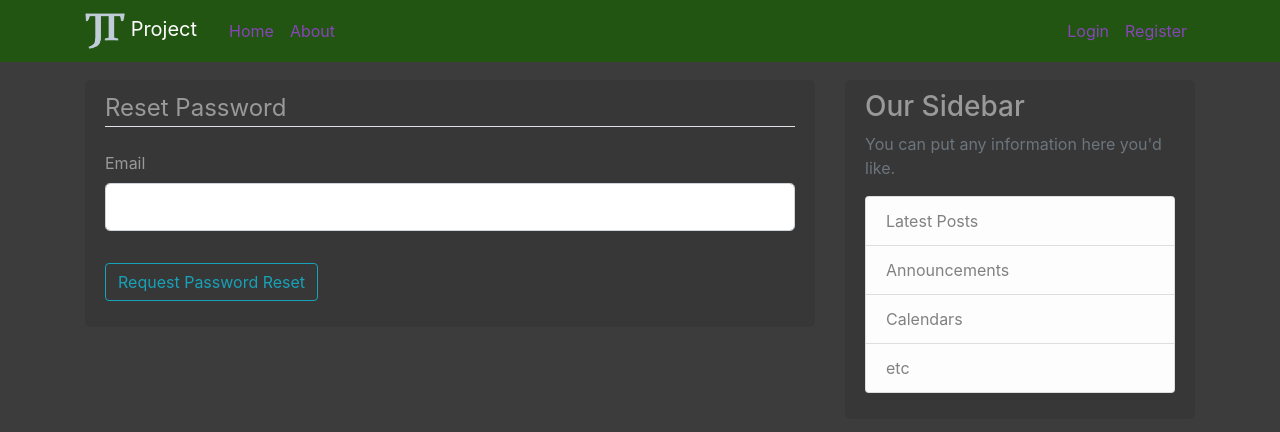
After one commit to takejakescakes/rsr, a Flask app: page /reset_password in a window 1280 px wide. The commit adds this page. Shown: the top 432 px of the page. Run offline with Flask 2, Linux system fonts and the light colour scheme; some libraries are stand-ins or nearby versions.

Commit message:
reset password

```diff
--- a/blog_example/forms.py
+++ b/blog_example/forms.py
@@ -1,45 +1,39 @@
 from flask_wtf import FlaskForm
 from flask_wtf.file import FileField, FileAllowed
 from flask_login import current_user
-from wtforms import StringField, PasswordField, SubmitField, BooleanField
+from wtforms import StringField, PasswordField, SubmitField, BooleanField, TextAreaField
 from wtforms.validators import DataRequired, Length, Email, EqualTo, ValidationError
 from blog_example.models import User
 
 
 class RegistrationForm(FlaskForm):
-    username = StringField('Username',
-                           validators=[DataRequired(), Length(min=2, max=20)])
-    email = StringField('Email',
-                        validators=[DataRequired(), Email()])
-    password = PasswordField('Password', validators=[DataRequired()])
-    confirm_password = PasswordField('Confirm Password',
-                                     validators=[DataRequired(), EqualTo('password')])
-    submit = SubmitField('Sign Up')
+	username = StringField('Username', validators=[DataRequired(), Length(min=2, max=20)])
+	email = StringField('Email', validators=[DataRequired(), Email()])
+	password = PasswordField('Password', validators=[DataRequired()])
+	confirm_password = PasswordField('Confirm Password', validators=[DataRequired(), EqualTo('password')])
+	submit = SubmitField('Sign Up')
 
-    def validate_username(self, username):
-        user = User.query.filter_by(username=username.data).first()
-        if user:
-            raise ValidationError('That username is taken. Please choose a different one.')
+	def validate_username(self, username):
+		user = User.query.filter_by(username=username.data).first()
+		if user:
+			raise ValidationError('That username is taken. Please choose a different one.')
 
-    def validate_email(self, email):
-        user = User.query.filter_by(email=email.data).first()
-        if user:
-            raise ValidationError('That email is taken. Please choose a different one.')
+	def validate_email(self, email):
+		user = User.query.filter_by(email=email.data).first()
+		if user:
+			raise ValidationError('That email is taken. Please choose a different one.')
 
 
 class LoginForm(FlaskForm):
-    email = StringField('Email',
-                        validators=[DataRequired(), Email()])
-    password = PasswordField('Password', validators=[DataRequired()])
-    remember = BooleanField('Remember Me')
-    submit = SubmitField('Login')
+	email = StringField('Email', validators=[DataRequired(), Email()])
+	password = PasswordField('Password', validators=[DataRequired()])
+	remember = BooleanField('Remember Me')
+	submit = SubmitField('Login')
 
 
 class UpdateAccountForm(FlaskForm):
-	username = StringField('Username',
-													validators=[DataRequired(), Length(min=2, max=20)])
-	email = StringField('Email',
-											validators=[DataRequired(), Email()])
+	username = StringField('Username', validators=[DataRequired(), Length(min=2, max=20)])
+	email = StringField('Email', validators=[DataRequired(), Email()])
 	picture = FileField('Update Profile Picture', validators=[FileAllowed(['jpg', 'png'])])
 	submit = SubmitField('Update')
 
@@ -54,3 +48,25 @@
 			user = User.query.filter_by(email=email.data).first()
 			if user:
 				raise ValidationError('That email is taken. Please choose a different one.')
+
+
+class PostForm(FlaskForm):
+	title = StringField('Title', validators=[DataRequired()])
+	content = TextAreaField('Content', validators=[DataRequired()])
+	submit = SubmitField('Post')
+
+
+class RequestResetForm(FlaskForm):
+	email = StringField('Email', validators=[DataRequired(), Email()])
+	submit = SubmitField('Request Password Reset')
+
+	def validate_email(self, email):
+		user = User.query.filter_by(email=email.data).first()
+		if user is None:
+			raise ValidationError('There is no account with that email. You must register first.')
+
+
+class ResetPasswordForm(FlaskForm):
+	password = PasswordField('Password', validators=[DataRequired()])
+	confirm_password = PasswordField('Confirm Password', validators=[DataRequired(), EqualTo('password')])
+	submit = SubmitField('Reset Password')
--- a/blog_example/routes.py
+++ b/blog_example/routes.py
@@ -1,12 +1,14 @@
 import os
 import secrets
 from PIL import Image
-from flask import render_template, url_for, flash, redirect, request
-from blog_example import app, db, bc
-from blog_example.forms import RegistrationForm, LoginForm, UpdateAccountForm
+from flask import render_template, url_for, flash, redirect, request, abort
+from blog_example import app, db, bc, mail
+from blog_example.forms import RegistrationForm, LoginForm, UpdateAccountForm, PostForm, RequestResetForm, ResetPasswordForm
 from blog_example.models import User, Post
 from flask_login import login_user, current_user, logout_user, login_required
+from flask_mail import Message
 
+'''
 post = [
 	{
 		'author': 'Butt Head',
@@ -21,11 +23,14 @@
 		'date': 'June 9, 1985'
 	}
 ]
+'''
 
 @app.route('/')
 @app.route('/home')
 def home():
-	return  render_template('home.html', post=post)
+	page = request.args.get('page', 1, type=int)
+	posts = Post.query.order_by(Post.date_posted.desc()).paginate(page=page, per_page=6)
+	return  render_template('home.html', posts=posts)
 
 @app.route('/about')
 def about():
@@ -54,7 +59,6 @@
 	form = LoginForm()
 	if form.validate_on_submit():
 		u = User.query.filter_by(email=form.email.data).first()
-		print(u)
 		if u and bc.check_password_hash(u.password, form.password.data):
 			login_user(u, remember=form.remember.data)
 			next_page = request.args.get('next')
@@ -100,3 +104,105 @@
 		form.picture.data = current_user.image_file
 	image_file = url_for('static', filename='img/' + current_user.image_file)
 	return render_template('account.html', title='Account', image_file=image_file, form=form)
+
+@app.route('/post/new', methods=['GET', 'POST'])
+@login_required
+def new_post():
+	form = PostForm()
+	if form.validate_on_submit():
+		post = Post(title=form.title.data, content=form.content.data, author=current_user)
+		db.session.add(post)
+		db.session.commit()
+		flash('Your post has been created!', 'success')
+		return redirect(url_for('home'))
+	return render_template('create_post.html', title='New Post', form=form, legend='New Post')
+
+@app.route("/post/<int:post_id>")
+def post(post_id):
+    post = Post.query.get_or_404(post_id)
+    return render_template('post.html', title=post.title, post=post)
+
+
+@app.route("/post/<int:post_id>/update", methods=['GET', 'POST'])
+@login_required
+def update_post(post_id):
+	post = Post.query.get_or_404(post_id)
+	if post.author != current_user:
+			abort(403)
+	form = PostForm()
+	if form.validate_on_submit():
+		post.title = form.title.data
+		post.content = form.content.data
+		db.session.commit()
+		flash('Your post has been updated!', 'success')
+		return redirect(url_for('post', post_id=post.id))
+	elif request.method == 'GET':
+		form.title.data = post.title
+		form.content.data = post.content
+	return render_template('create_post.html', title='Update Post', form=form, legend='Update Post')
+
+
+@app.route("/post/<int:post_id>/delete", methods=['POST'])
+@login_required
+def delete_post(post_id):
+	post = Post.query.get_or_404(post_id)
+	if post.author != current_user:
+		abort(403)
+	db.session.delete(post)
+	db.session.commit()
+	flash('Your post has been deleted!', 'success')
+	return redirect(url_for('home'))
+
+@app.route("/user/<string:username>")
+def user_posts(username):
+	page = request.args.get('page', 1, type=int)
+	user = User.query.filter_by(username=username).first_or_404()
+	posts = Post.query.filter_by(author=user)\
+		.order_by(Post.date_posted.desc())\
+		.paginate(page=page, per_page=5)
+	return render_template('user_posts.html', posts=posts, user=user)
+
+def send_reset_email(user):
+	token = user.get_reset_token()
+	msg = Message(
+		'Password Reset Request',
+		sender='takejakescake@gmail.com',
+		recipients=[user.email]
+	)
+	msg.body = f'''
+To reset your password, visit the following link:
+{url_for('reset_token', token=token, _external=True)}
+If you did not make this request then simply ignore this email and no changes will be made.
+'''
+	mail.send(msg)
+
+
+@app.route("/reset_password", methods=['GET', 'POST'])
+def reset_request():
+	if current_user.is_authenticated:
+		return redirect(url_for('home'))
+	form = RequestResetForm()
+	if form.validate_on_submit():
+		user = User.query.filter_by(email=form.email.data).first()
+		send_reset_email(user)
+		flash('An email has been sent with instructions to reset your password.', 'info')
+		return redirect(url_for('login'))
+	return render_template('reset_request.html', title='Reset Password', form=form)
+
+
+@app.route("/reset_password/<token>", methods=['GET', 'POST'])
+def reset_token(token):
+	if current_user.is_authenticated:
+		return redirect(url_for('home'))
+	user = User.verify_reset_token(token)
+	if user is None:
+		flash('That is an invalid or expired token', 'warning')
+		return redirect(url_for('reset_request'))
+	form = ResetPasswordForm()
+	if form.validate_on_submit():
+		hashed_password = bc.generate_password_hash(form.password.data).decode('utf-8')
+		user.password = hashed_password
+		db.session.commit()
+		flash('Your password has been updated! You are now able to log in', 'success')
+		return redirect(url_for('login'))
+	return render_template('reset_token.html', title='Reset Password', form=form)
--- a/blog_example/templates/layout.html
+++ b/blog_example/templates/layout.html
@@ -33,6 +33,7 @@
 						{% if current_user.is_authenticated %}
 						<span class="nav-item p8t">Logged in as</span>
 						<a class="nav-item nav-link" href="{{ url_for('account') }}">{{ current_user.username }}</a>
+						<a class="nav-item nav-link" href="{{ url_for('new_post') }}">Post</a>
 						<a class="nav-item nav-link" href="{{ url_for('logout') }}">Logout</a>
 						{% else %}
 						<a class="nav-item nav-link" href="{{ url_for('login') }}">Login</a>
--- /dev/null
+++ b/blog_example/templates/reset_request.html
@@ -0,0 +1,27 @@
+{% extends "layout.html" %}
+{% block content %}
+	<div class="content-section">
+		<form method="POST" action="">
+			{{ form.hidden_tag() }}
+			<fieldset class="form-group">
+				<legend class="border-bottom mb-4">Reset Password</legend>
+				<div class="form-group">
+					{{ form.email.label(class="form-control-label") }}
+					{% if form.email.errors %}
+						{{ form.email(class="form-control form-control-lg is-invalid") }}
+						<div class="invalid-feedback">
+							{% for error in form.email.errors %}
+								<span>{{ error }}</span>
+							{% endfor %}
+						</div>
+					{% else %}
+						{{ form.email(class="form-control form-control-lg") }}
+					{% endif %}
+				</div>
+			</fieldset>
+			<div class="form-group">
+				{{ form.submit(class="btn btn-outline-info") }}
+			</div>
+		</form>
+	</div>
+{% endblock content %}
```
Also changed, not shown: blog_example/__init__.py (+8 -0 lines), blog_example/models.py (+15 -1 lines), blog_example/templates/create_post.html (added, +48 -0 lines), blog_example/templates/home.html (+16 -4 lines), blog_example/templates/login.html (+3 -4 lines), blog_example/templates/post.html (added, +39 -0 lines), blog_example/templates/reset_token.html (added, +40 -0 lines), blog_example/templates/user_posts.html (added, +28 -0 lines), blog_example/site.db, blog_example/static/img/7d3a3af698ee3574.png (added), blog_example/static/img/f8fdc230491d91bd.png (added).
